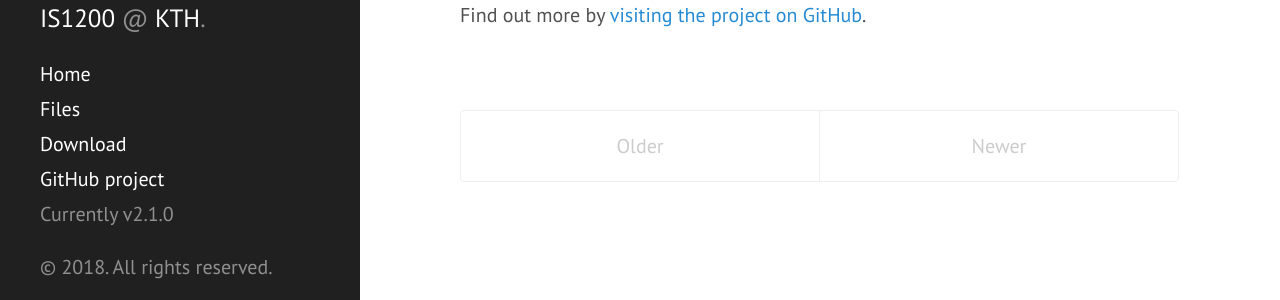
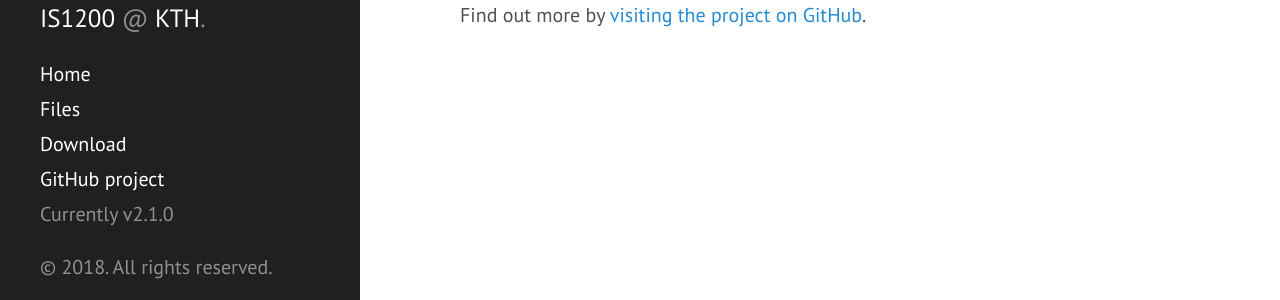
Before and after one commit to EdmanJohan/UnoShooter, a Jekyll site: the page built from index.html, in a window 1280 px wide and 900 px high, scrolled down 5326 px. Shown: the part 578-878 px from the top of the window. Built offline with Jekyll 4.4.1, drawn with Linux system fonts in a browser that asks for light colours; the list of posts is cut into pages by our own code.

Commit message:
Update index.html

```diff
--- a/index.html
+++ b/index.html
@@ -18,20 +18,3 @@ title: Home
   </div>
   {% endfor %}
 </div>
-
-<div class="pagination">
-  {% if paginator.next_page %}
-    <a class="pagination-item older" href="{{ site.baseurl }}page{{paginator.next_page}}">Older</a>
-  {% else %}
-    <span class="pagination-item older">Older</span>
-  {% endif %}
-  {% if paginator.previous_page %}
-    {% if paginator.page == 2 %}
-      <a class="pagination-item newer" href="{{ site.baseurl }}">Newer</a>
-    {% else %}
-      <a class="pagination-item newer" href="{{ site.baseurl }}page{{paginator.previous_page}}">Newer</a>
-    {% endif %}
-  {% else %}
-    <span class="pagination-item newer">Newer</span>
-  {% endif %}
-</div>
```
